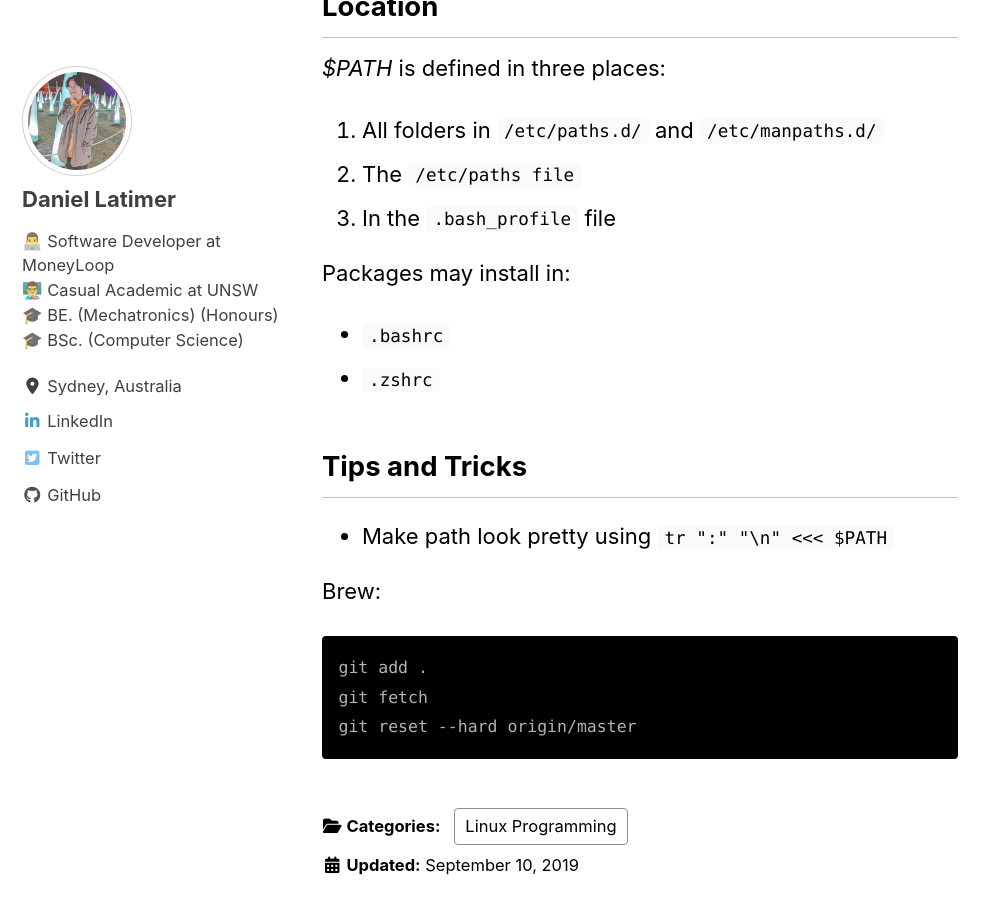
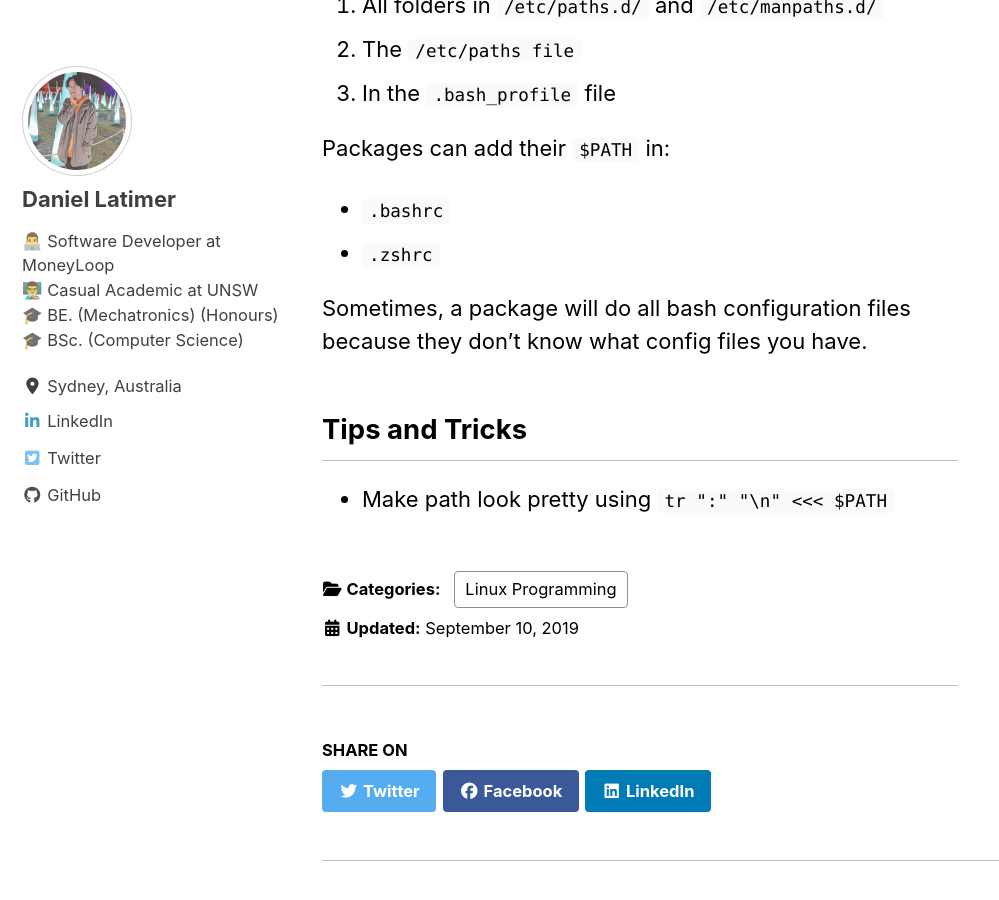
Before and after one commit to DanSpicyTaco/DanSpicyTaco.github.io, a Jekyll site: the page built from _posts/Linux Programming/2019-09-10-how-$path-works.md, in a window 1280 px wide and 900 px high, scrolled down 316 px. Shown: the whole window, without its empty margins (0-999 px from the left). Built offline with Jekyll 4.4.1, drawn with Linux system fonts in a browser that asks for light colours; cached includes are drawn as plain includes; nearby versions of some CDN libraries; some of the changed text lies outside the part shown.

Commit message:
Added posts formatting

````diff
--- a/_data/navigation.yml
+++ b/_data/navigation.yml
@@ -14,4 +14,4 @@
       - title: "MoneyLoop Website"
         url: /projects/moneyloop-website/
       - title: "Unicorn-CA"
-        url: /projects/moneyloop-website/
+        url: /projects/unicorn-ca/
--- a/_posts/Linux Programming/2019-09-10-path.md
+++ b/_posts/Linux Programming/2019-09-10-how-$path-works.md
@@ -2,29 +2,20 @@
 categories: [Linux Programming]
 ---
 
-# \$PATH
-
-## Location
-
-_\$PATH_ is defined in three places:
+Today I learnt how `$PATH` works.
+`$PATH` is defined in a couple of places:
 
 1.  All folders in `/etc/paths.d/` and `/etc/manpaths.d/`
 2.  The `/etc/paths file`
 3.  In the `.bash_profile` file
 
-Packages may install in:
+Packages can add their `$PATH` in:
 
 - `.bashrc`
 - `.zshrc`
 
+Sometimes, a package will do all bash configuration files because they don't know what config files you have.
+
 ## Tips and Tricks
 
 - Make path look pretty using `tr ":" "\n" <<< $PATH`
-
-Brew:
-
-```
-git add .
-git fetch
-git reset --hard origin/master
-```
````
Also changed, not shown: _posts/JavaScript/2020-03-20-ydkjs-01.md (added, +10 -0 lines), _posts/JavaScript/2020-03-29-js-cheatsheet.md (added, +47 -0 lines), _posts/Linux Programming/2019-09-11-using-grep.md (renamed from _posts/Linux Programming/2019-09-11-bash.md, +0 -4 lines), _posts/Linux Programming/2019-10-10-ssh.md (deleted, +0 -14 lines), _posts/Security/2020-02-02-network-architectures.md (+1 -3 lines), _projects/moneyloop-website.md (+3 -0 lines), _projects/arduino-workshop.md (added), _projects/my-ortho-journey.md (added), _projects/robot-design.md (added), _projects/sumobots.md (added), assets/images/Security/cellular_architecture.png (renamed from _posts/Security/img/cellular_architecture.png), assets/images/Security/internet_architecture.png (renamed from _posts/Security/img/internet_architecture.png), assets/images/Security/layered_architecture.png (renamed from _posts/Security/img/layered_architecture.png).
